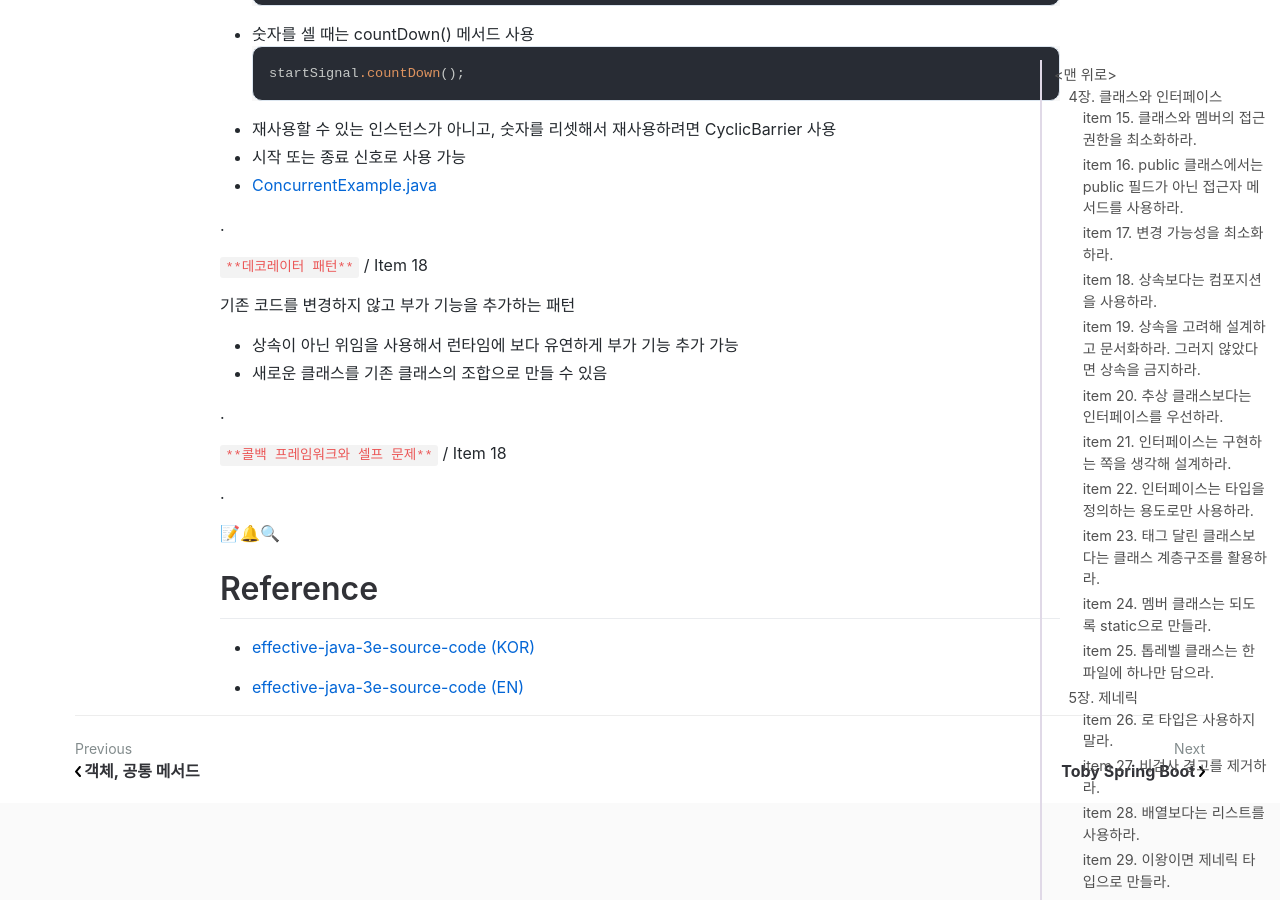
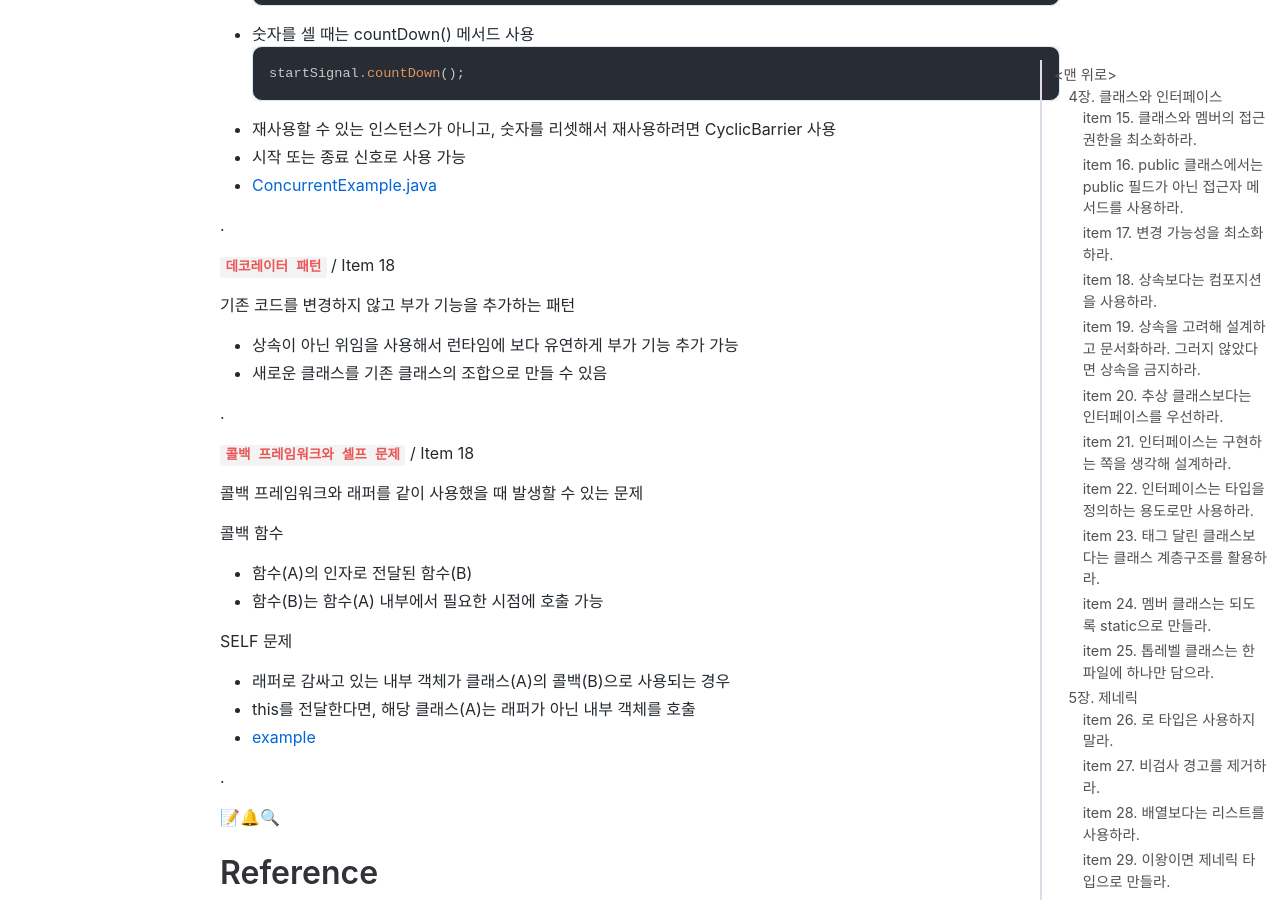
Before and after one commit to jihunparkme/jihunparkme.github.io, a Jekyll site: the page built from _posts/2023-04-22-Effective-Java-Class-Interface-Generics.md, in a window 1280 px wide and 900 px high, scrolled down 27954 px. Built offline with Jekyll 4.4.1, drawn with Linux system fonts in a browser that asks for light colours; nearby versions of some CDN libraries; comment, search, counter and statistics services are not loaded; some of the changed text lies outside the part shown.

Commit message:
[Effective Java] 상속보다는 컴포지션을 사용하라
- 콜백 프레임워크와 셀프 문제

```diff
--- a/_posts/2023-04-22-Effective-Java-Class-Interface-Generics.md
+++ b/_posts/2023-04-22-Effective-Java-Class-Interface-Generics.md
@@ -1233,7 +1233,7 @@ final 사용 시 안전한 초기화 가능
 
 .
 
-`**데코레이터 패턴**` / Item 18
+**`데코레이터 패턴`** / Item 18
 
 기존 코드를 변경하지 않고 부가 기능을 추가하는 패턴
 
@@ -1242,7 +1242,18 @@ final 사용 시 안전한 초기화 가능
 
 .
 
-`**콜백 프레임워크와 셀프 문제**` / Item 18
+**`콜백 프레임워크와 셀프 문제`** / Item 18
+
+콜백 프레임워크와 래퍼를 같이 사용했을 때 발생할 수 있는 문제
+
+콜백 함수
+- 함수(A)의 인자로 전달된 함수(B)
+- 함수(B)는 함수(A) 내부에서 필요한 시점에 호출 가능
+
+SELF 문제
+- 래퍼로 감싸고 있는 내부 객체가 클래스(A)의 콜백(B)으로 사용되는 경우
+- this를 전달한다면, 해당 클래스(A)는 래퍼가 아닌 내부 객체를 호출
+- [example](https://github.com/jihunparkme/Effective-JAVA/tree/main/effective-java-part2/src/main/java/me/whiteship/chapter04/item18/callback)
 
 .
 
```
